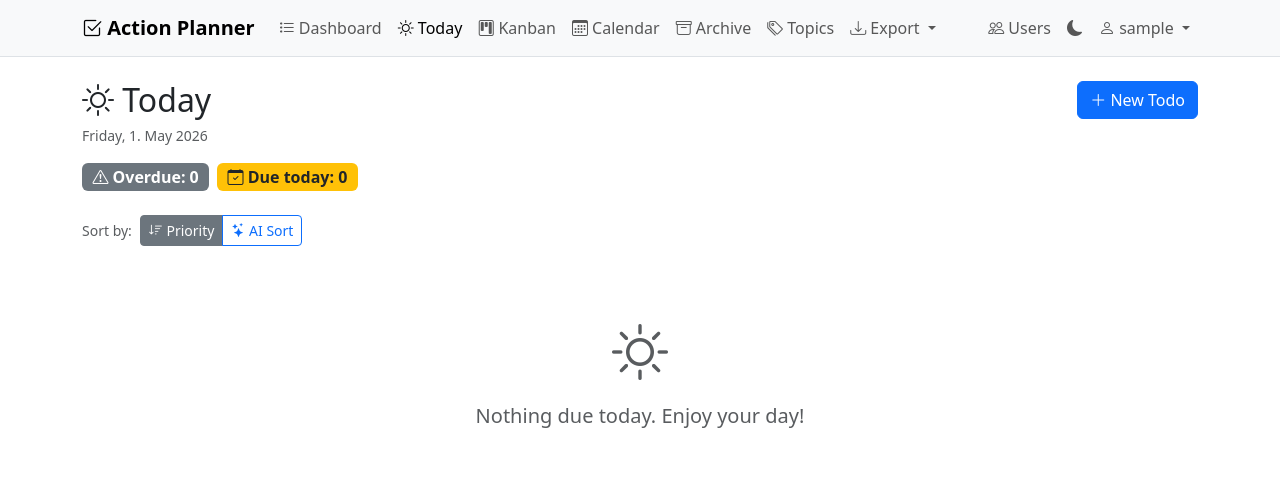
After one commit to cme-research/cme-personal-actionplanner, a Django app: page /today/ in a window 1280 px wide. The commit adds this page. Shown: the top 494 px of the page. Run offline with Django 5.2, Linux system fonts and the light colour scheme; the visitor is signed in with stand-in values (Sample User, id 1); data comes from the database, SQL or seed files in the repository; data that the repository does not hold is empty.

Commit message:
Add Today view with AI sort via Ollama and tag-based prod deploy
Adds a "Today" view listing items due today and overdue, sortable by
priority or by a local Ollama model that returns an ordered JSON with
short reasoning per item. Result is cached in the session per day with
a manual refresh.

Infra:
- docker-compose.yml gains an ollama service (healthchecked, optional GPU)
  and switches web/mcp from build to a versioned ghcr image
- deploy-prod.sh now requires --version <tag>, pulls the image, waits for
  ollama, pulls the model, then migrates (which now also seeds topics)
- CI restricts the docker-build workflow to tags off main
- New 0003_seed_topics data migration replaces the seed_topics command in
  deploy

Co-Authored-By: Claude Opus 4.7 (1M context) <noreply@anthropic.com>

```diff
--- a/actionplanner/settings.py
+++ b/actionplanner/settings.py
@@ -116,6 +116,9 @@ if not DEBUG:
 
 DEFAULT_AUTO_FIELD = "django.db.models.BigAutoField"
 
+OLLAMA_BASE_URL = os.environ.get("OLLAMA_BASE_URL", "http://localhost:11434")
+OLLAMA_MODEL = os.environ.get("OLLAMA_MODEL", "llama3.2:3b")
+
 # File upload limits
 FILE_UPLOAD_MAX_MEMORY_SIZE = 10 * 1024 * 1024  # 10 MB
 DATA_UPLOAD_MAX_MEMORY_SIZE = 10 * 1024 * 1024
--- a/requirements.txt
+++ b/requirements.txt
@@ -3,3 +3,4 @@ gunicorn>=25.0
 whitenoise>=6.0
 django-ratelimit>=4.0
 mcp[cli]>=1.0
+openai>=1.0.0
--- a/templates/base.html
+++ b/templates/base.html
@@ -24,6 +24,11 @@
                     <li class="nav-item">
                         <a class="nav-link {% if request.resolver_match.url_name == 'dashboard' %}active{% endif %}" href="{% url 'todos:dashboard' %}">
                             <i class="bi bi-list-task"></i> Dashboard
+                        </a>
+                    </li>
+                    <li class="nav-item">
+                        <a class="nav-link {% if request.resolver_match.url_name == 'today' %}active{% endif %}" href="{% url 'todos:today' %}">
+                            <i class="bi bi-sun"></i> Today
                         </a>
                     </li>
                     <li class="nav-item">
--- /dev/null
+++ b/todos/templates/todos/today.html
@@ -0,0 +1,166 @@
+{% extends "base.html" %}
+
+{% block title %}Today — Action Planner{% endblock %}
+
+{% block content %}
+<div class="d-flex justify-content-between align-items-start mb-3 flex-wrap gap-2">
+    <div>
+        <h2 class="mb-1"><i class="bi bi-sun"></i> Today</h2>
+        <small class="text-muted">{{ today|date:"l, j. F Y" }}</small>
+    </div>
+    <a href="{% url 'todos:todo_create' %}" class="btn btn-primary">
+        <i class="bi bi-plus-lg"></i> New Todo
+    </a>
+</div>
+
+<!-- Summary chips -->
+<div class="d-flex flex-wrap gap-2 mb-4">
+    <span class="badge fs-6 {% if overdue_count > 0 %}bg-danger{% else %}bg-secondary{% endif %}">
+        <i class="bi bi-exclamation-triangle"></i> Overdue: {{ overdue_count }}
+    </span>
+    <span class="badge fs-6 bg-warning text-dark">
+        <i class="bi bi-calendar-check"></i> Due today: {{ items|length }}
+    </span>
+    {% if total_hours > 0 or total_minutes > 0 %}
+    <span class="badge fs-6 bg-info text-dark">
+        <i class="bi bi-hourglass-split"></i>
+        Total:
+        {% if total_hours > 0 %}{{ total_hours }}h {% endif %}
+        {% if total_minutes > 0 %}{{ total_minutes }}m{% endif %}
+    </span>
+    {% endif %}
+</div>
+
+<!-- Sort toggle -->
+<div class="d-flex align-items-center gap-2 mb-4">
+    <span class="text-muted small">Sort by:</span>
+    <div class="btn-group btn-group-sm" role="group">
+        <a href="?sort=priority"
+           class="btn {% if sort_mode == 'priority' %}btn-secondary{% else %}btn-outline-secondary{% endif %}">
+            <i class="bi bi-sort-down"></i> Priority
+        </a>
+        <a href="?sort=ai" id="ai-sort-btn"
+           class="btn {% if sort_mode == 'ai' %}btn-primary{% else %}btn-outline-primary{% endif %}">
+            <i class="bi bi-stars"></i> AI Sort
+        </a>
+    </div>
+    {% if sort_mode == 'ai' %}
+    <a href="?sort=ai&refresh=1" class="btn btn-sm btn-outline-secondary" title="Re-run AI sort">
+        <i class="bi bi-arrow-clockwise"></i>
+    </a>
+    {% endif %}
+</div>
+
+{% if ai_error %}
+<div class="alert alert-warning">
+    <i class="bi bi-exclamation-circle"></i>
+    AI sort failed, showing priority order instead. <small class="text-muted">({{ ai_error }})</small>
+</div>
+{% endif %}
+
+<!-- Task list -->
+{% if items %}
+<div class="d-flex flex-column gap-3">
+    {% for item in items %}
+    <div class="card border-0 shadow-sm position-relative overflow-hidden">
+        <!-- Priority accent bar -->
+        <div class="position-absolute top-0 start-0 h-100"
+             style="width: 4px; background-color:
+                {% if item.priority == 'urgent' %}#dc3545
+                {% elif item.priority == 'high' %}#fd7e14
+                {% elif item.priority == 'medium' %}#0d6efd
+                {% else %}#6c757d{% endif %};"></div>
+
+        <div class="card-body ps-4">
+            <div class="d-flex justify-content-between align-items-start gap-2">
+                <!-- Left: number + content -->
+                <div class="d-flex align-items-start gap-3 flex-grow-1">
+                    <span class="badge rounded-pill bg-secondary fs-6 mt-1" style="min-width:2rem;">
+                        {{ forloop.counter }}
+                    </span>
+                    <div class="flex-grow-1">
+                        <h6 class="mb-1">
+                            <a href="{% url 'todos:todo_detail' pk=item.pk %}" class="text-decoration-none">
+                                {{ item.name }}
+                            </a>
+                        </h6>
+
+                        {% if sort_mode == 'ai' and item.ai_reasoning %}
+                        <p class="text-muted fst-italic small mb-2">
+                            <i class="bi bi-stars"></i> {{ item.ai_reasoning }}
+                        </p>
+                        {% endif %}
+
+                        <div class="d-flex flex-wrap gap-1 align-items-center">
+                            {% if item.topic %}
+                            <span class="badge bg-secondary">{{ item.topic }}</span>
+                            {% endif %}
+                            <span class="badge priority-{{ item.priority }}">{{ item.get_priority_display }}</span>
+                            <span class="badge state-{{ item.state }}">{{ item.get_state_display }}</span>
+                            {% if item.estimation %}
+                            <span class="badge bg-light text-dark border">
+                                <i class="bi bi-hourglass"></i> {{ item.estimation }}
+                            </span>
+                            {% endif %}
+                            {% if item.is_overdue %}
+                            <span class="badge bg-danger">
+                                <i class="bi bi-exclamation-triangle"></i> Overdue
+                            </span>
+                            {% endif %}
+                        </div>
+
+                        {% if item.subtasks.exists %}
+                        <div class="small text-muted mt-1">
+                            <i class="bi bi-list-check"></i> {{ item.subtasks.count }} subtask{{ item.subtasks.count|pluralize }}
+                        </div>
+                        {% endif %}
+                    </div>
+                </div>
+
+                <!-- Right: due date + actions -->
+                <div class="text-end text-nowrap">
+                    {% if item.due_date %}
+                    <small class="{% if item.is_overdue %}text-danger fw-bold{% else %}text-warning fw-bold{% endif %}">
+                        <i class="bi bi-calendar-event"></i> {{ item.due_date }}
+                    </small>
+                    {% endif %}
+                    <div class="mt-1 d-flex gap-1 justify-content-end">
+                        <form method="post" action="{% url 'todos:todo_change_state' pk=item.pk %}">
+                            {% csrf_token %}
+                            <input type="hidden" name="next" value="{% url 'todos:today' %}?sort={{ sort_mode }}">
+                            {% if item.state == "new" %}
+                            <button name="state" value="current_work" class="btn btn-sm btn-outline-primary" title="Start">
+                                <i class="bi bi-play-fill"></i>
+                            </button>
+                            {% elif item.state == "current_work" %}
+                            <button name="state" value="finished" class="btn btn-sm btn-outline-success" title="Done">
+                                <i class="bi bi-check-lg"></i>
+                            </button>
+                            {% endif %}
+                        </form>
+                    </div>
+                </div>
+            </div>
+        </div>
+    </div>
+    {% endfor %}
+</div>
+
+{% else %}
+<div class="text-center text-muted py-5">
+    <i class="bi bi-sun display-4"></i>
+    <p class="mt-3 fs-5">Nothing due today. Enjoy your day!</p>
+</div>
+{% endif %}
+{% endblock %}
+
+{% block extra_js %}
+<script>
+document.getElementById('ai-sort-btn')?.addEventListener('click', function(e) {
+    if (this.classList.contains('btn-outline-primary')) {
+        this.innerHTML = '<span class="spinner-border spinner-border-sm"></span> Thinking…';
+        this.classList.add('disabled');
+    }
+});
+</script>
+{% endblock %}
--- a/todos/urls.py
+++ b/todos/urls.py
@@ -7,6 +7,7 @@ app_name = "todos"
 urlpatterns = [
     # Dashboard
     path("", views.dashboard, name="dashboard"),
+    path("today/", views.today_view, name="today"),
     # CRUD
     path("create/", views.todo_create, name="todo_create"),
     path("<uuid:pk>/", views.todo_detail, name="todo_detail"),
--- a/todos/views.py
+++ b/todos/views.py
@@ -18,7 +18,15 @@ from .forms import (
     TodoItemForm,
     TopicForm,
 )
+from .ai import ai_sort_todos
 from .models import ActivityLog, Attachment, Note, Subtask, TodoItem, Topic
+
+_PRIORITY_ORDER = {
+    TodoItem.Priority.URGENT: 0,
+    TodoItem.Priority.HIGH: 1,
+    TodoItem.Priority.MEDIUM: 2,
+    TodoItem.Priority.LOW: 3,
+}
 
 
 def _log_activity(item, action, detail=""):
@@ -52,6 +60,76 @@ def dashboard(request):
         "topics": Topic.objects.all(),
     }
     return render(request, "todos/dashboard.html", context)
+
+
+# --- Today view ---
+
+
+def today_view(request):
+    today = date.today()
+    items = list(
+        TodoItem.objects.filter(owner=request.user, due_date__lte=today)
+        .exclude(state__in=[TodoItem.State.FINISHED, TodoItem.State.WONT_DO])
+        .select_related("topic")
+    )
+
+    sort_mode = request.GET.get("sort", "priority")
+    ai_error = None
+
+    if sort_mode == "ai":
+        if not items:
+            sort_mode = "priority"
+        else:
+            cache_key = f"today_ai_sort_{today.isoformat()}"
+            refresh = request.GET.get("refresh") == "1"
+            ai_results = None if refresh else request.session.get(cache_key)
+
+            if not ai_results:
+                try:
+                    todo_dicts = [
+                        {
+                            "id": str(t.id),
+                            "name": t.name,
+                            "description": t.description,
+                            "due_date": str(t.due_date) if t.due_date else None,
+                            "priority": t.priority,
+                            "topic": t.topic.name if t.topic else None,
+                            "estimation": str(t.estimation) if t.estimation else None,
+                        }
+                        for t in items
+                    ]
+                    ai_results = ai_sort_todos(todo_dicts)
+                    request.session[cache_key] = ai_results
+                except Exception as exc:
+                    ai_error = str(exc)
+                    sort_mode = "priority"
+
+            if ai_results:
+                order_map = {r["id"]: i for i, r in enumerate(ai_results)}
+                reasoning_map = {r["id"]: r.get("reasoning", "") for r in ai_results}
+                items.sort(key=lambda t: order_map.get(str(t.id), 999))
+                for item in items:
+                    item.ai_reasoning = reasoning_map.get(str(item.id), "")
+
+    if sort_mode == "priority":
+        items.sort(key=lambda t: (
+            0 if t.due_date < today else 1,
+            _PRIORITY_ORDER.get(t.priority, 99),
+        ))
+
+    total_estimation = sum((t.estimation for t in items if t.estimation), timedelta())
+    total_hours = int(total_estimation.total_seconds() // 3600)
+    total_minutes = int((total_estimation.total_seconds() % 3600) // 60)
+
+    return render(request, "todos/today.html", {
+        "items": items,
+        "sort_mode": sort_mode,
+        "ai_error": ai_error,
+        "today": today,
+        "total_hours": total_hours,
+        "total_minutes": total_minutes,
+        "overdue_count": sum(1 for t in items if t.due_date < today),
+    })
 
 
 # --- CRUD ---
```
Also changed, not shown: docker-compose.yml (+30 -2 lines), todos/ai.py (added, +41 -0 lines), .github/workflows/docker-build.yml, todos/migrations/0003_seed_topics.py (added), 2 other files.
